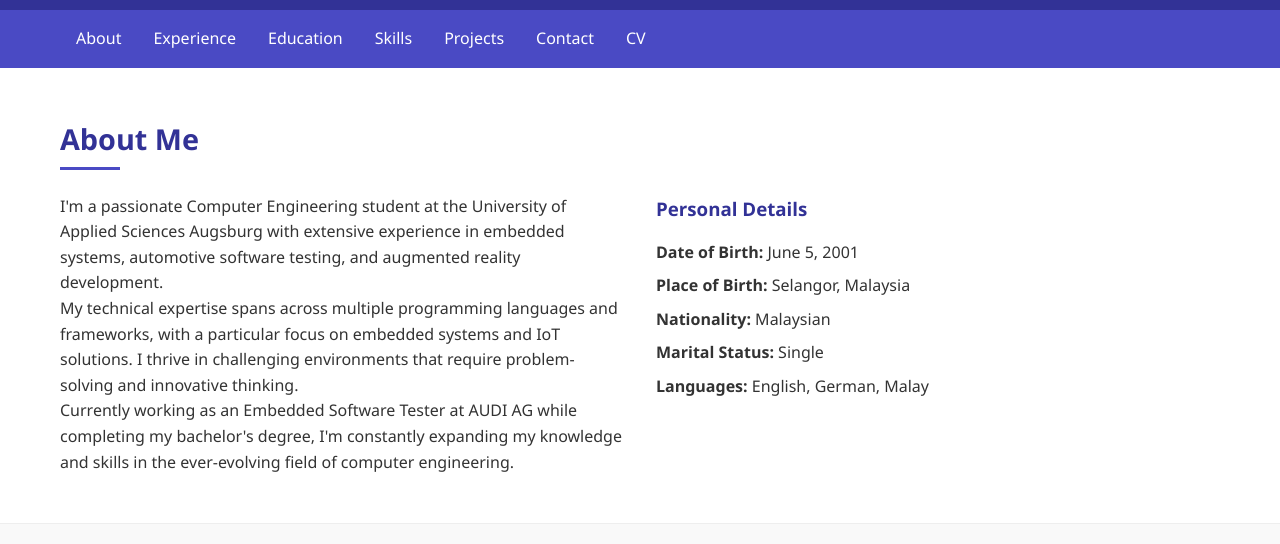
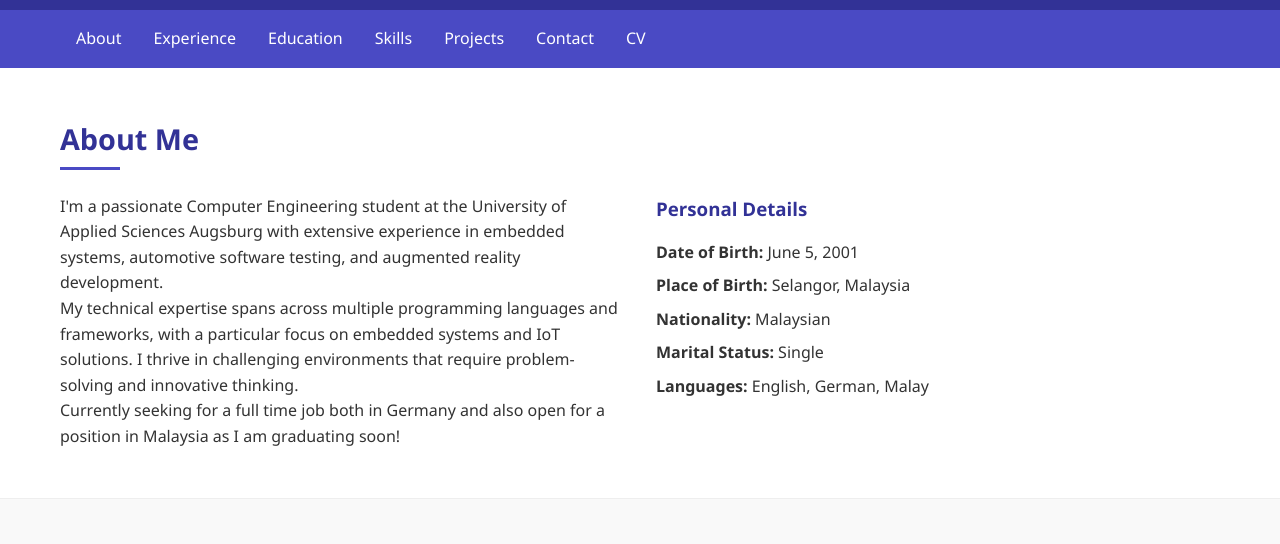
Before and after one commit to zafrulhuzail/zafrulhuzail, a plain HTML site: page index.html in a window 1280 px wide. Shown: the part 204-748 px from the top of the page. Drawn offline with Linux system fonts and the light colour scheme.

Commit message:
update intro

```diff
--- a/index.html
+++ b/index.html
@@ -53,7 +53,7 @@
                 <div style="flex: 1; min-width: 300px;">
                     <p>I'm a passionate Computer Engineering student at the University of Applied Sciences Augsburg with extensive experience in embedded systems, automotive software testing, and augmented reality development.</p>
                     <p>My technical expertise spans across multiple programming languages and frameworks, with a particular focus on embedded systems and IoT solutions. I thrive in challenging environments that require problem-solving and innovative thinking.</p>
-                    <p>Currently working as an Embedded Software Tester at AUDI AG while completing my bachelor's degree, I'm constantly expanding my knowledge and skills in the ever-evolving field of computer engineering.</p>
+                    <p>Currently seeking for a full time job both in Germany and also open for a position in Malaysia as I am graduating soon!</p>
                 </div>
                 <div style="flex: 1; min-width: 300px;">
                     <h3 style="margin-bottom: 1rem; color: var(--primary);">Personal Details</h3>
```
